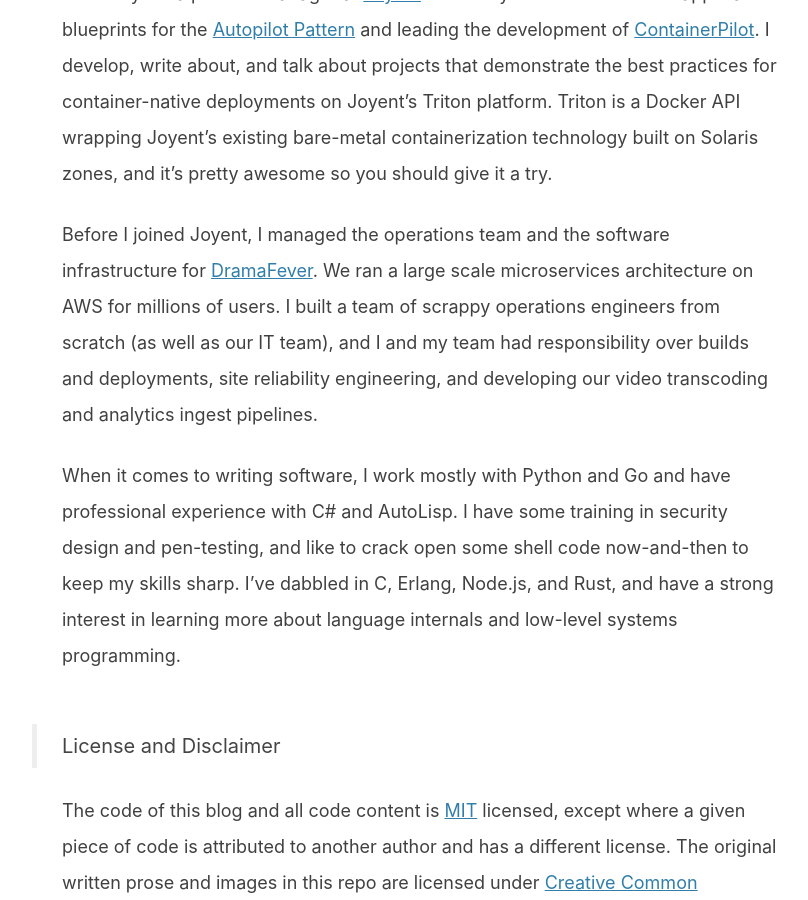
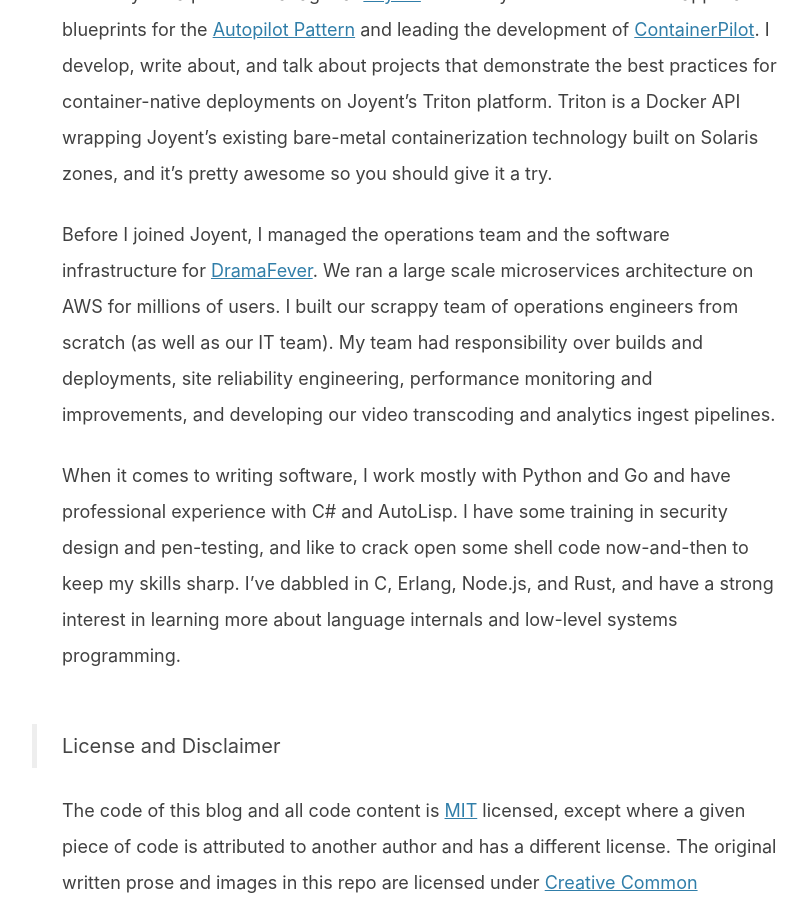
Before and after one commit to tgross/blog.0x74696d.com, a Jekyll site: the page built from me/index.md, in a window 1280 px wide and 900 px high, scrolled down 1015 px. Shown: the whole window, without its empty margins (218-1026 px from the left). Built offline with Jekyll 4.4.1, drawn with Linux system fonts in a browser that asks for light colours.

Commit message:
more rewording

```diff
--- a/me/index.md
+++ b/me/index.md
@@ -11,7 +11,7 @@
 
 Currently I'm a product manager at [Joyent](https://www.joyent.com/) where my work is focused on application blueprints for the [Autopilot Pattern](http://autopilotpattern.io) and leading the development of [ContainerPilot](https://www.joyent.com/containerpilot). I develop, write about, and talk about projects that demonstrate the best practices for container-native deployments on Joyent's Triton platform. Triton is a Docker API wrapping Joyent's existing bare-metal containerization technology built on Solaris zones, and it's pretty awesome so you should give it a try.
 
-Before I joined Joyent, I managed the operations team and the software infrastructure for [DramaFever](http://www.dramafever.com/company/careers.html). We ran a large scale microservices architecture on AWS for millions of users. I built a team of scrappy operations engineers from scratch (as well as our IT team), and I and my team had responsibility over builds and deployments, site reliability engineering, and developing our video transcoding and analytics ingest pipelines.
+Before I joined Joyent, I managed the operations team and the software infrastructure for [DramaFever](http://www.dramafever.com/company/careers.html). We ran a large scale microservices architecture on AWS for millions of users. I built our scrappy team of operations engineers from scratch (as well as our IT team). My team had responsibility over builds and deployments, site reliability engineering, performance monitoring and improvements, and developing our video transcoding and analytics ingest pipelines.
 
 When it comes to writing software, I work mostly with Python and Go and have professional experience with C# and AutoLisp. I have some training in security design and pen-testing, and like to crack open some shell code now-and-then to keep my skills sharp. I've dabbled in C, Erlang, Node.js, and Rust, and have a strong interest in learning more about language internals and low-level systems programming.
 
```
